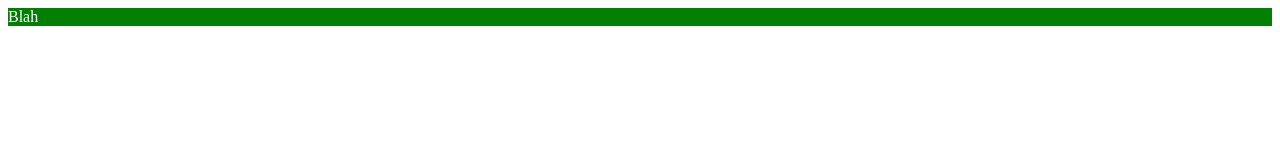
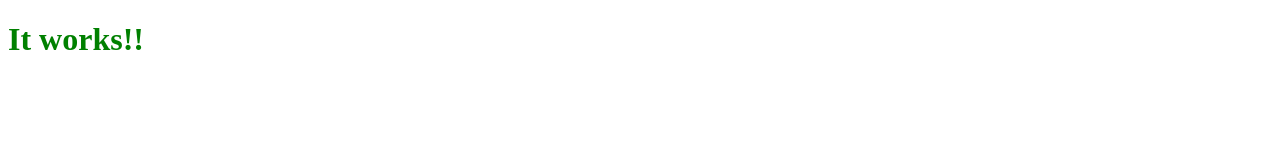
Before and after one commit to johnazre/webpack-sass-babel-starter, a website built with webpack: page index.html in a window 1280 px wide. Built offline with nearby package versions, Linux system fonts and the light colour scheme.

Commit message:
changed index file showing green text

```diff
--- a/index.html
+++ b/index.html
@@ -6,7 +6,7 @@
   </head>
   <body>
     <div id="body-content">
-      <div id="something">Blah</div>
+      <h1 id="something">It works!!</h1>
     </div>
 
     <!-- scripts -->
--- a/src/css/style.scss
+++ b/src/css/style.scss
@@ -1,4 +1,3 @@
 #something {
-  background-color: green;
-  color: white;
+  color: green;
 }
```
